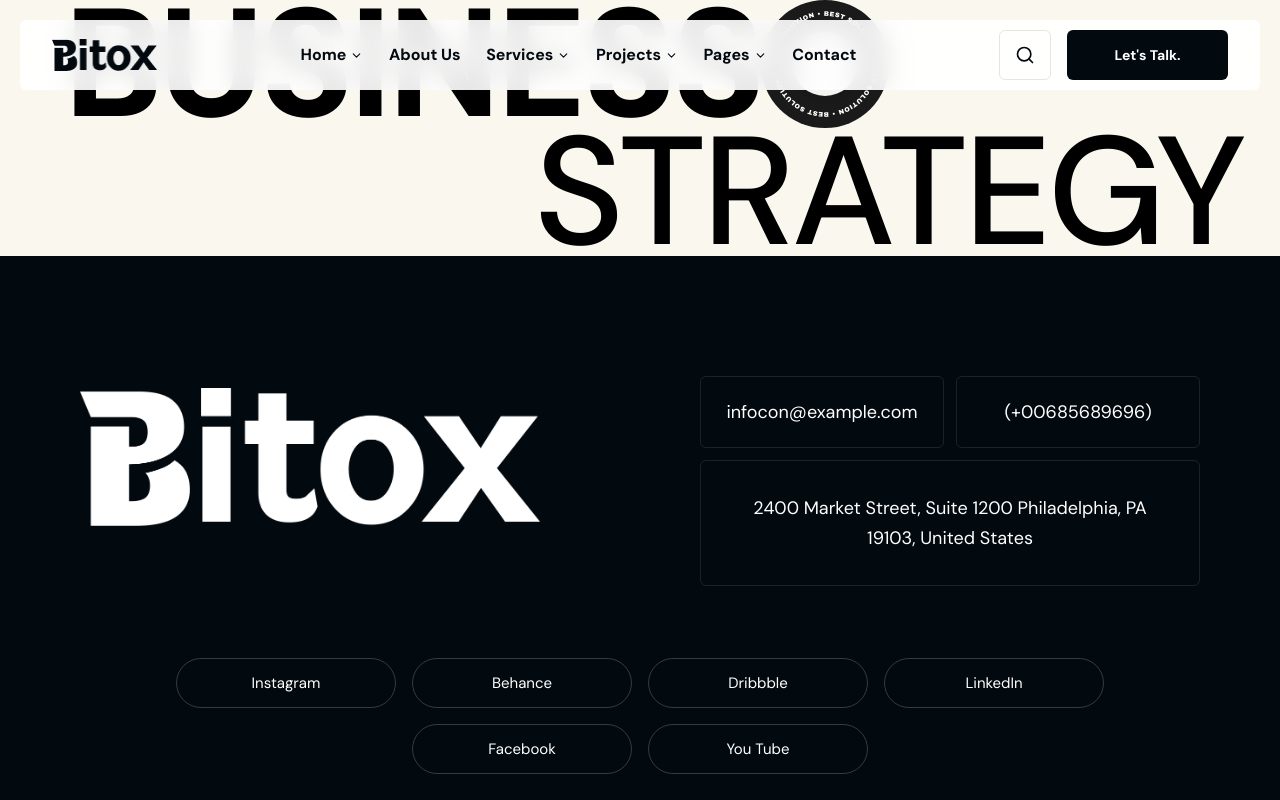
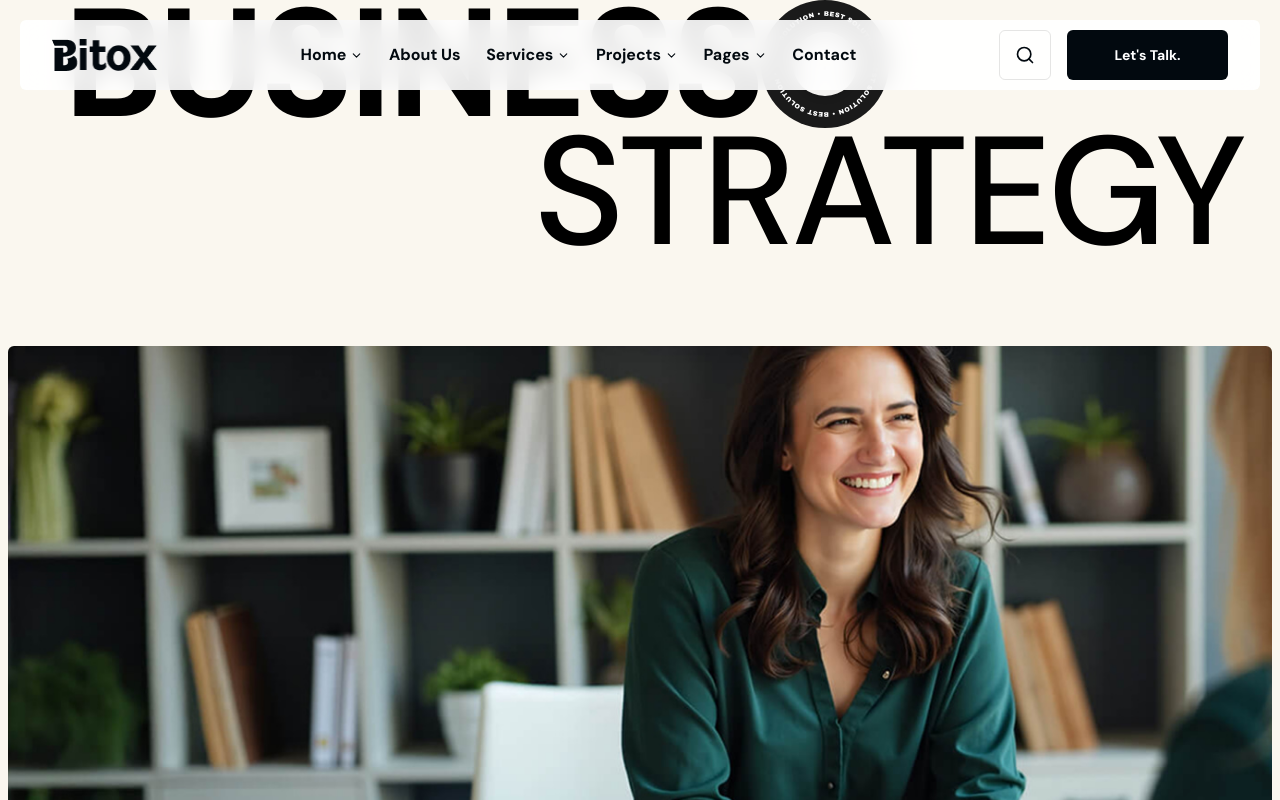
Before and after one commit to Mostofa-zaman/bitox-business-consulting-website, a Next.js app: page / in a window 1280 px wide. Shown: the top 800 px of the page. Built offline with nearby package versions, Linux system fonts and the light colour scheme.

Commit message:
feat(hero): render active banner image with Next.js Image

```diff
--- /dev/null
+++ b/src/components/common/tetst.jsx
@@ -0,0 +1,11 @@
+  {/* md devices */}
+        <div className="relative lg:hidden md:block hidden">
+          <h1 className="font-heading headingOne uppercase tracking-tight flex flex-col items-center gap-y-3">
+            <span className="block font-extrabold">Business</span>
+            <RotatingBadge size="sm" />
+            <span className="block font-medium">Strategy</span>
+          </h1>
+          <div className=" mt-13 flex justify-center ">
+            <HeroCard />
+          </div>
+        </div>
--- a/src/components/homeOne/HeroSection.jsx
+++ b/src/components/homeOne/HeroSection.jsx
@@ -1,15 +1,22 @@
-import React from 'react'
+
+"use client";
+import React from "react";
 
 import Container from "../common/Container";
-import RotatingBadge from '../common/RotatingBadge';
-import HeroCard from '../common/HeroCard';
-
+import RotatingBadge from "../common/RotatingBadge";
+import HeroCard from "../common/HeroCard";
+import allImages from "../helper/imageProvider";
+import Image from "next/image";
+import { useState } from "react";
 
 const HeroSection = () => {
+
+  const { heroBanner } = allImages;
+const [currentID] = useState(0);
   return (
     <section>
-  <Container>
-      {/* lg, xl, 2xl */}
+      <Container>
+        {/* lg, xl, 2xl */}
         <div className="relative hidden lg:block">
           <h1 className="font-heading headingOne uppercase tracking-tight">
             <span className="block font-extrabold">
@@ -45,9 +52,22 @@ const HeroSection = () => {
             <HeroCard />
           </div>
         </div>
-  </Container>
-</section>
-  )
-}
+      </Container>
+      <div className="mt-[50px] lg:mt-[90px] mb-[20px] px-3 max-w-[1880px] h-[320px] sm:h-[400px] md:h-[500px] lg:h-[580px] xl:h-[600px] 2xl:h-[650px] relative mx-2">
+        <div className="absolute inset-0 z-0">
 
-export default HeroSection
+
+           <Image
+            src={heroBanner[currentID].img}
+            alt="herobanner-images"
+            className="rounded-[6px] object-cover"
+            fill
+            priority={currentID === 0}
+          />
+        </div>
+      </div>
+    </section>
+  );
+};
+
+export default HeroSection;
```
